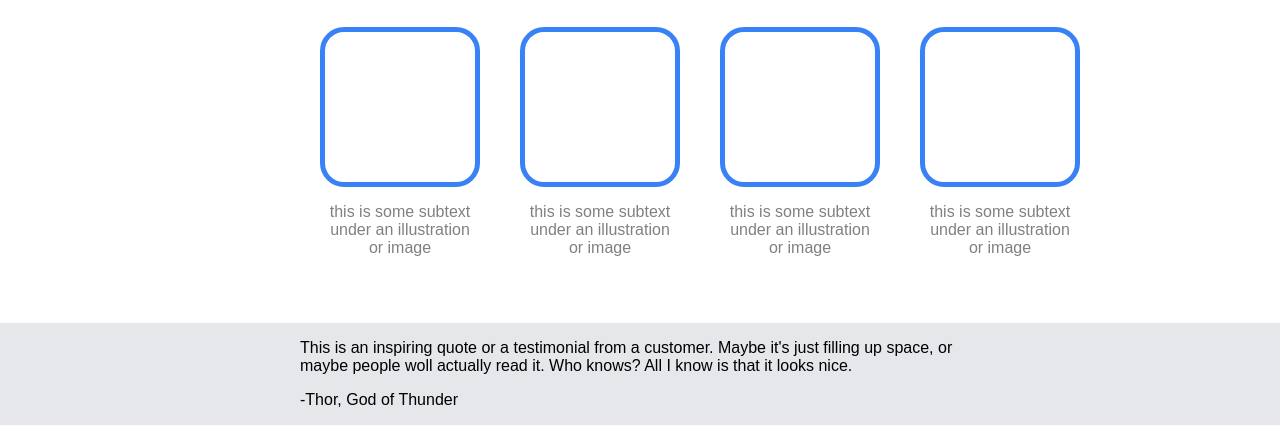
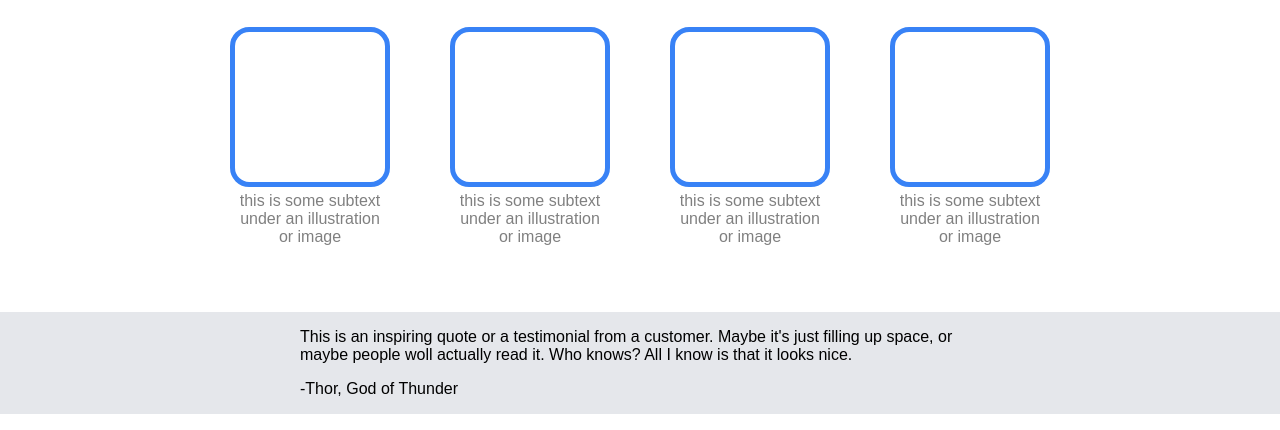
Before and after one commit to vaupunkt/Odin-Project-Landingpage, a plain HTML site: page index.html in a window 1280 px wide. Shown: the part 738-1168 px from the top of the page. Drawn offline with Linux system fonts and the light colour scheme.

Commit message:
reworking "information"-section

```diff
--- a/styles.css
+++ b/styles.css
@@ -100,27 +100,29 @@ h2 {
 .boxes {
     display: flex;
     align-items: center;
-    justify-content: space-around;
+    justify-content: center;
+    gap: 20px;
 
 }
 
 .box {
     display: flex;
     flex-direction: column;
-    align-items: center;
     width: 200px;
     flex-shrink: 0;
-    justify-content: space-around;
+    justify-content: flex-start;
+    align-items: center;
 }
 .content{
     width: 150px;
     height: 150px;
     border: 5px solid #3882f6;
-    border-radius: 15%;
+    border-radius: 12%;
 }
-.subtext {
+p.subtext {
     text-align: center;
     width: 150px;
     color: gray;
-
+    vertical-align: text-top;
+    margin-top: 5px;
 }
```
